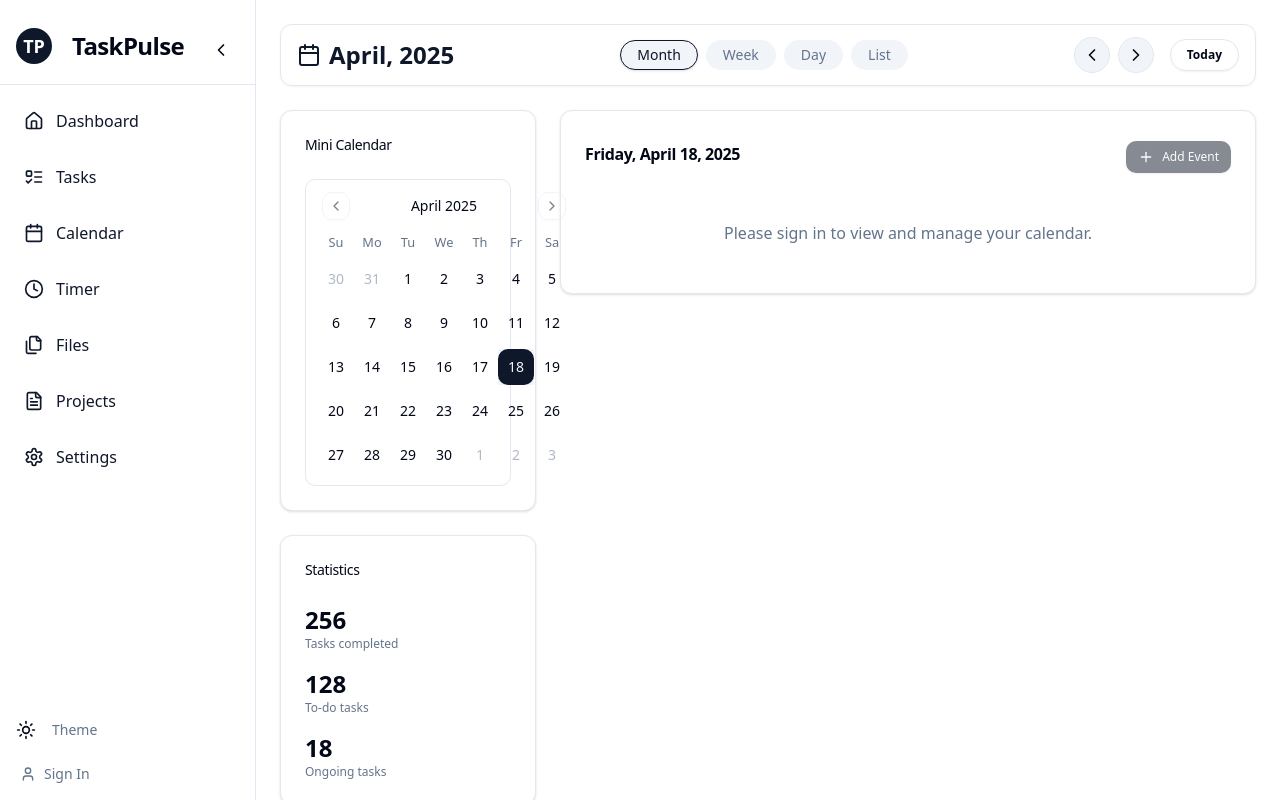
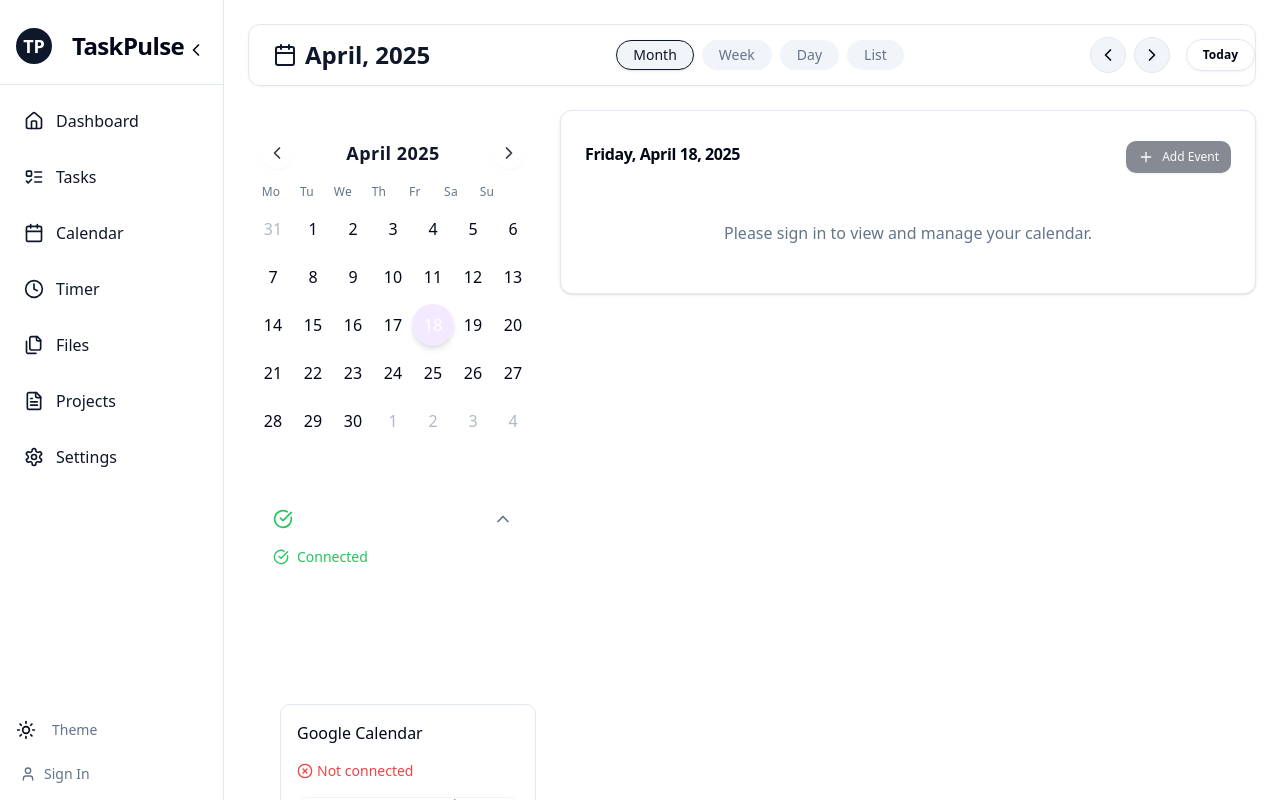
Before and after one commit to Adan311/TaskPulse, a React (Vite) app: page /calendar in a window 1280 px wide. Shown: the top 800 px of the page. Built offline with nearby package versions, Linux system fonts and the light colour scheme.

Commit message:
mini calendar

```diff
--- a/src/frontend/components/ui/calendar.tsx
+++ b/src/frontend/components/ui/calendar.tsx
@@ -1,4 +1,3 @@
-
 import * as React from "react"
 import { DayPicker } from "react-day-picker"
 
@@ -16,44 +15,44 @@ function Calendar({
   return (
     <DayPicker
       showOutsideDays={showOutsideDays}
-      className={cn("p-3 pointer-events-auto", className)}
+      className={cn("p-0 pointer-events-auto rounded-3xl bg-background shadow-none w-[260px] mx-auto", className)}
       classNames={{
-        months: "flex flex-col sm:flex-row space-y-4 sm:space-x-4 sm:space-y-0",
-        month: "space-y-4",
+        months: "flex flex-col sm:flex-row space-y-4 sm:space-x-4 sm:space-y-0 justify-center items-center",
+        month: "space-y-4 justify-center items-center",
         caption: "flex justify-center pt-1 relative items-center",
-        caption_label: "text-sm font-medium",
+        caption_label: "text-lg font-semibold text-primary tracking-wide",
         nav: "space-x-1 flex items-center",
         nav_button: cn(
           buttonVariants({ variant: "outline" }),
-          "h-7 w-7 bg-transparent p-0 opacity-50 hover:opacity-100"
+          "h-8 w-8 bg-transparent p-0 opacity-80 hover:opacity-100 border-none rounded-full flex items-center justify-center"
         ),
-        nav_button_previous: "absolute left-1",
-        nav_button_next: "absolute right-1",
+        nav_button_previous: "absolute left-2",
+        nav_button_next: "absolute right-2",
         table: "w-full border-collapse space-y-1",
         head_row: "flex",
         head_cell:
-          "text-muted-foreground rounded-md w-9 font-normal text-[0.8rem]",
+          "text-muted-foreground rounded-md w-9 font-medium text-xs tracking-wide",
         row: "flex w-full mt-2",
-        cell: "h-9 w-9 text-center text-sm p-0 relative [&:has([aria-selected].day-range-end)]:rounded-r-md [&:has([aria-selected].day-outside)]:bg-accent/50 [&:has([aria-selected])]:bg-accent first:[&:has([aria-selected])]:rounded-l-md last:[&:has([aria-selected])]:rounded-r-md focus-within:relative focus-within:z-20",
+        cell: "h-10 w-10 text-center text-base p-0 relative focus-within:relative focus-within:z-20 transition-all",
         day: cn(
           buttonVariants({ variant: "ghost" }),
-          "h-9 w-9 p-0 font-normal aria-selected:opacity-100"
+          "h-10 w-10 p-0 font-normal rounded-full transition-all aria-selected:opacity-100 focus:ring-2 focus:ring-primary flex items-center justify-center mx-auto text-base"
         ),
         day_range_end: "day-range-end",
         day_selected:
-          "bg-primary text-primary-foreground hover:bg-primary hover:text-primary-foreground focus:bg-primary focus:text-primary-foreground",
-        day_today: "bg-accent text-accent-foreground",
+          "bg-[#a18aff] text-white font-bold border-none shadow-md scale-105 z-20",
+        day_today: "bg-[#f3eaff] text-[#a18aff] font-bold border border-[#a18aff] scale-105 z-10",
         day_outside:
           "day-outside text-muted-foreground opacity-50 aria-selected:bg-accent/50 aria-selected:text-muted-foreground aria-selected:opacity-30",
         day_disabled: "text-muted-foreground opacity-50",
         day_range_middle:
-          "aria-selected:bg-accent aria-selected:text-accent-foreground",
+          "bg-[#e7e3fa] text-[#a18aff]",
         day_hidden: "invisible",
         ...classNames,
       }}
       components={{
-        IconLeft: ({ ...props }) => <ChevronLeft className="h-4 w-4" />,
-        IconRight: ({ ...props }) => <ChevronRight className="h-4 w-4" />,
+        IconLeft: ({ ...props }) => <ChevronLeft className="h-5 w-5" />,
+        IconRight: ({ ...props }) => <ChevronRight className="h-5 w-5" />,
       }}
       {...props}
     />
--- a/src/frontend/components/ui/sidebar/sidebar.tsx
+++ b/src/frontend/components/ui/sidebar/sidebar.tsx
@@ -60,8 +60,8 @@ export const Sidebar = React.forwardRef<
       ref={ref}
       data-state={state}
       className={cn(
-        // Collapsed: w-16 (for icons), Expanded: w-64 (for full menu)
-        "group fixed inset-y-0 left-0 z-30 flex h-full flex-col border-r bg-background transition-all duration-300 data-[state=collapsed]:w-16 data-[state=expanded]:w-64",
+        // Collapsed: w-14 (for icons), Expanded: w-56 (was w-64)
+        "group fixed inset-y-0 left-0 z-30 flex h-full flex-col border-r bg-background transition-all duration-300 data-[state=collapsed]:w-14 data-[state=expanded]:w-56",
         className
       )}
       {...props}
--- a/src/frontend/features/calendar/components/CalendarHeader.tsx
+++ b/src/frontend/features/calendar/components/CalendarHeader.tsx
@@ -57,9 +57,9 @@ export function CalendarHeader({
   };
 
   return (
-    <div className="flex flex-col gap-4 md:flex-row md:items-center md:justify-between w-full bg-background/80 rounded-xl border shadow-sm px-4 py-3 mb-4">
+    <div className="flex flex-col gap-4 md:flex-row md:items-center md:justify-between w-full bg-background/80 rounded-xl border shadow-sm px-0 md:ml-[-32px] md:w-[calc(100%+32px)] py-3 mb-4">
       {/* Left: Month/Year */}
-      <div className="flex items-center gap-2">
+      <div className="flex items-center gap-2 ml-6">
         <CalendarIcon className="h-6 w-6 text-primary" />
         <span className="text-2xl font-semibold text-primary">
           {date ? format(date, view === "month" ? "MMMM, yyyy" : "MMMM d, yyyy") : ""}
--- a/src/frontend/features/calendar/components/CalendarSidebar.tsx
+++ b/src/frontend/features/calendar/components/CalendarSidebar.tsx
@@ -1,7 +1,8 @@
-
-import { Card, CardContent, CardHeader, CardTitle } from "@/frontend/components/ui/card";
+import { useState } from "react";
 import { Calendar } from "@/frontend/components/ui/calendar";
 import { cn } from "@/frontend/utils/utils";
+import { Card } from "@/frontend/components/ui/card";
+import { CheckCircle, ChevronDown, ChevronUp, RefreshCw, LogOut } from "lucide-react";
 
 interface CalendarSidebarProps {
   date: Date | undefined;
@@ -9,41 +10,63 @@ interface CalendarSidebarProps {
 }
 
 export function CalendarSidebar({ date, setDate }: CalendarSidebarProps) {
+  const [googleOpen, setGoogleOpen] = useState(true);
+
   return (
     <div className="hidden lg:block w-64 space-y-6">
-      <Card>
-        <CardHeader>
-          <CardTitle className="text-sm font-medium">Mini Calendar</CardTitle>
-        </CardHeader>
-        <CardContent>
+      {/* Mini Calendar */}
+      <div className="flex flex-col items-start pl-0">
+        <div className="rounded-3xl border border-white/10 bg-background w-[290px] p-6 flex justify-center items-center ml-[-32px]">
           <Calendar
             mode="single"
             selected={date}
             onSelect={setDate}
-            className={cn("rounded-md border")}
+            weekStartsOn={1}
+            className={cn("rounded-3xl bg-background shadow-none w-[260px] mx-auto p-0 border-none")}
           />
-        </CardContent>
-      </Card>
+        </div>
+      </div>
 
-      <Card>
-        <CardHeader>
-          <CardTitle className="text-sm font-medium">Statistics</CardTitle>
-        </CardHeader>
-        <CardContent className="space-y-4">
-          <div>
-            <div className="text-2xl font-bold">256</div>
-            <div className="text-xs text-muted-foreground">Tasks completed</div>
+      {/* Google Calendar Modern Card */}
+      <div className="rounded-3xl border border-white/10 bg-background w-[290px] p-0 ml-[-32px] transition-all duration-300">
+        {/* Header Row */}
+        <button
+          className="flex w-full items-center justify-between px-6 py-4 focus:outline-none"
+          onClick={() => setGoogleOpen((prev) => !prev)}
+          aria-expanded={googleOpen}
+        >
+          <span className="flex items-center gap-2 text-base font-semibold text-white">
+            <CheckCircle className="w-5 h-5 text-green-500" />
+            Google Calendar
+          </span>
+          {googleOpen ? (
+            <ChevronUp className="w-5 h-5 text-muted-foreground transition-transform duration-200" />
+          ) : (
+            <ChevronDown className="w-5 h-5 text-muted-foreground transition-transform duration-200" />
+          )}
+        </button>
+        {/* Collapsible Content */}
+        <div
+          className={
+            googleOpen
+              ? "px-6 pb-4 pt-0 opacity-100 max-h-[300px] transition-all duration-300"
+              : "px-6 pb-0 pt-0 opacity-0 max-h-0 overflow-hidden transition-all duration-300"
+          }
+        >
+          <div className="flex items-center gap-2 mb-3">
+            <CheckCircle className="w-4 h-4 text-green-500" />
+            <span className="text-sm text-green-500 font-medium">Connected</span>
           </div>
-          <div>
-            <div className="text-2xl font-bold">128</div>
-            <div className="text-xs text-muted-foreground">To-do tasks</div>
-          </div>
-          <div>
-            <div className="text-2xl font-bold">18</div>
-            <div className="text-xs text-muted-foreground">Ongoing tasks</div>
-          </div>
-        </CardContent>
-      </Card>
+          <button className="w-full flex items-center justify-center gap-2 rounded-xl border border-white/10 py-2 text-sm font-semibold text-white bg-background hover:bg-accent transition mb-2">
+            <RefreshCw className="w-4 h-4" />
+            Sync Calendar
+          </button>
+          <button className="w-full flex items-center justify-center gap-2 rounded-xl border border-white/10 py-2 text-sm font-semibold text-white bg-background hover:bg-accent transition">
+            <LogOut className="w-4 h-4" />
+            Disconnect Google Calendar
+          </button>
+        </div>
+      </div>
     </div>
   );
 }
--- a/src/frontend/features/tasks/components/TaskDialog.tsx
+++ b/src/frontend/features/tasks/components/TaskDialog.tsx
@@ -22,8 +22,8 @@ import { Task } from "@/backend/api/services/task.service";
 import { useToast } from "@/frontend/hooks/use-toast";
 import { supabase } from "@/backend/api/client/supabase";
 import { useState, useEffect } from "react";
-import { FileUpload } from "@/frontend/components/files/FileUpload";
-import { FileList } from "@/frontend/components/files/FileList";
+import { FileUpload } from "@/frontend/features/files/components/FileUpload";
+import { FileList } from "@/frontend/features/files/components/FileList";
 
 interface Project {
   id: string;
```
